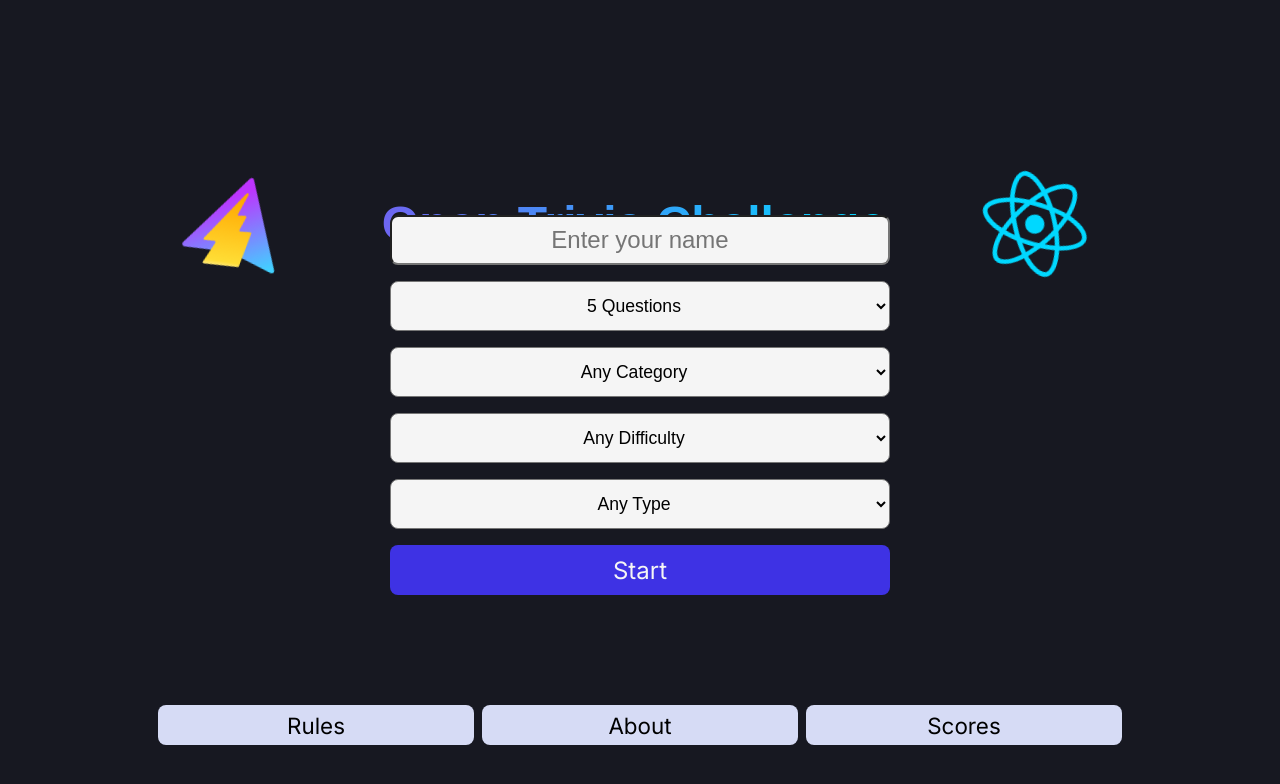
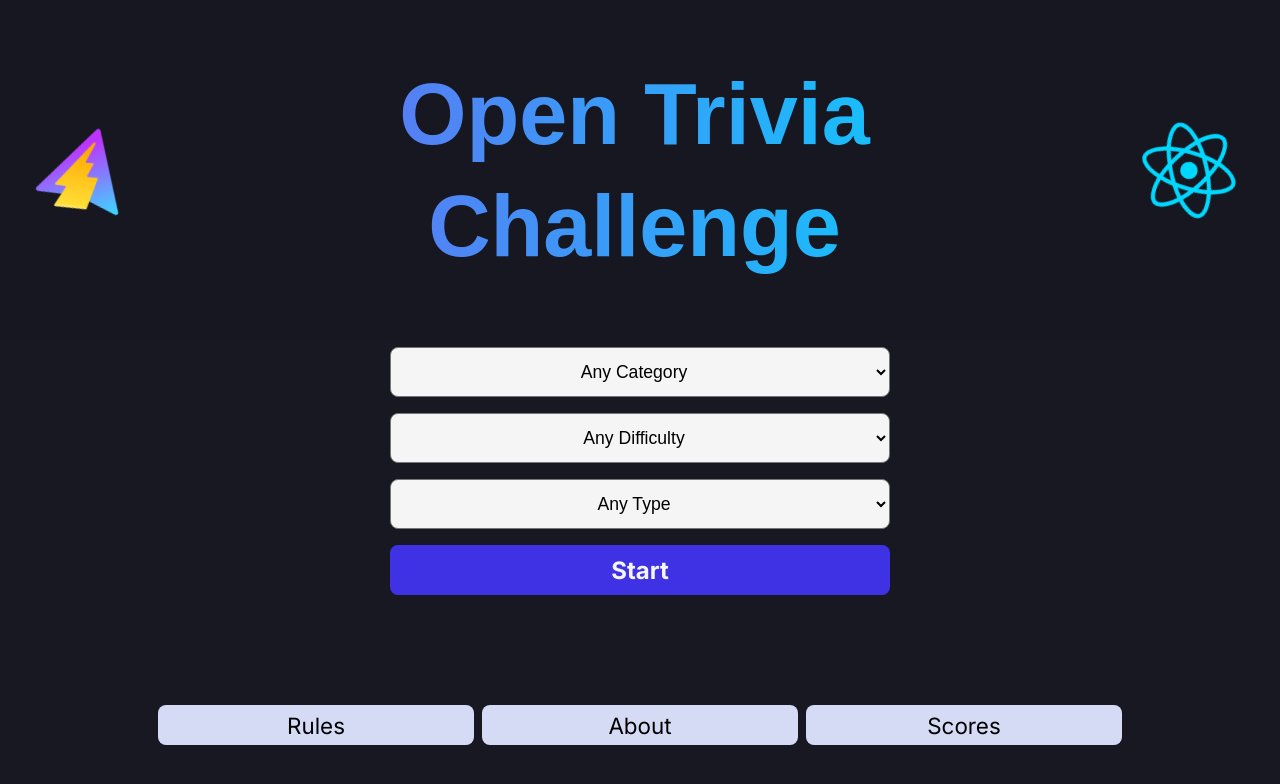
Before and after one commit to jackli921/Open-Trivia-Challenge, a React (Vite) app: page / in a window 1280 px wide. Shown: the top 784 px of the page. Built offline with nearby package versions, Linux system fonts and the light colour scheme; a web font is replaced by a local one.

Commit message:
style: repositioned title

```diff
--- a/src/App.css
+++ b/src/App.css
@@ -50,9 +50,9 @@
   display: flex;
   line-height: 1.3;
   width: 100%;
-  min-width: 400px;
-  margin: 1em 50% 0px 50%;
   max-width: 1500px;
+  justify-content: space-evenly;
+  align-items: center;
 }
 
 .title-text{
@@ -79,6 +79,8 @@
   min-height: 140px;
   display:flex;
   justify-content: center;
+  z-index: 999;
+  background-color: #161721;
 }
 
 .main-container{
@@ -118,6 +120,7 @@
 .start-btn{
   background-color: #3e32e4;
   color: whitesmoke;
+  font-weight: bold;
 }
 
 .select-container{
@@ -194,7 +197,7 @@
   width: 80px;
   height: 80px;
   border-radius: 50%;
-  border: 2px solid black;
+  border: 2px solid white;
   position: relative;
   font-size: 2.5em;
 }
@@ -275,6 +278,11 @@
 
 .question-container{
   display: relative;
+}
+
+.question-title{
+  font-size: 1.2em;
+  line-height: 1.3;
 }
 
 .question-container .double-bonus{
@@ -445,7 +453,6 @@
 
   .title-container{
     font-size: 1.8rem;
-    justify-content: space-around;
     gap: 1em;
   }
 
@@ -476,7 +483,6 @@
 }
 
 @media(min-width:700px){
-
   .choices-container {
       flex-direction: row;
       flex-wrap:wrap;
@@ -487,9 +493,6 @@
 
 
 @media(min-width:800px){
-  .title-container h1 {
-      font-size: 2.3rem;
-  }
   .question-title {
     font-size: 1.5em;
     line-height: 1.3;
@@ -503,16 +506,8 @@
     width:500px;
   }
 
-  .title-container{
-      margin: 4em;
-    font-size: 2em;
-    justify-content: space-evenly;
-    align-items: center;
-
-  }
-
-  .title-container h1{
-    font-size: 1.5em;
+  .title-text{
+    font-size: 3em;
   }
 
   .additional-info-btn-container{
```
